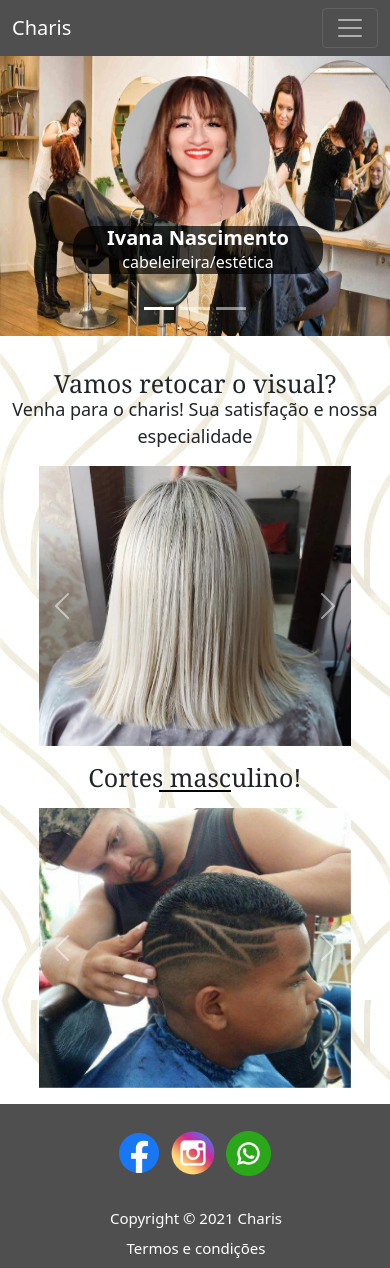
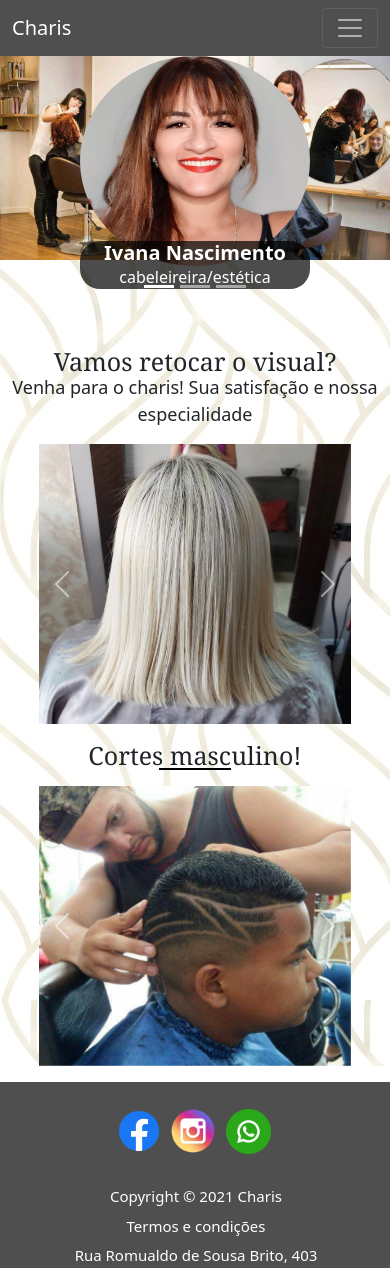
Before and after one commit to LeonardoAndrad3/ProjectCharis, a PHP site: page / in a window 390 px wide. Shown: the top 1268 px of the page. Run offline with PHP 8.4, Linux system fonts and the light colour scheme; some libraries are stand-ins or nearby versions.

Commit message:
Fiz alterações no carousel da página principal, deixando ele responsivo e elegante para clientes desktop. Também criei o ivana blog, para frente, construir algo para os clientes visualizar os serviços realizados.

```diff
--- a/web/css/app.css
+++ b/web/css/app.css
@@ -27,15 +27,16 @@
 }
 
 /* Inicio parte principal */
-.button{
+/* .button{
     display: flex;
-    /* border: red solid 1px; */
+    border: red solid 1px;
     justify-content: right;
     position: relative;
     top: 40px;
     margin-right: 1em;
 
-}
+} */
+
 .contente{
     margin: 0 auto;
     width: 100%;
@@ -87,16 +88,14 @@
     height: 300px;
 }
 .carouselCharisFirst{
+    margin: 8em auto;
     position: relative;
-    top: -260px;
-    margin-left: 4em;
-    margin: auto;
-    width: 150px;
-    height: 0px;
+    display: block;
+    width: 230px;
 }
 .carouselCharisFirst img{
     width: 80px;
-    height: 150px;
+    height: 210px;
     border-radius: 50%;
 }
 .carouselTopSecond{
@@ -104,10 +103,10 @@
 }
 .carouselTopSecond h5{
     position: relative;
-    left: -47px;
+    top: -25px;
     text-align: center;
-    margin: auto;
-    width: 250px;
+    margin: 0;
+    width: auto;
     color: rgb(255, 255, 255);
     font-weight: 900;
     background-color: rgba(0, 0, 0, 0.7);
@@ -115,15 +114,21 @@
 }
 .carouselTopSecond p{
     position: relative;
-    left: -47px;
+    top: -25px;
     text-align: center;
-    width: 250px;
-    margin: auto;
+    width: auto;
+    margin: 0;
     color: rgb(255, 255, 255);
     background-color: rgba(0, 0, 0, 0.7);
     border-radius: 0px 0px 20px 20px;
 }
-.d-block{
+.perfil{
+    height: auto;
+}
+.fundoPerfil{
+    position: absolute;
+}
+.fotoServico{
     width: 200px;
     height: 280px;
 }
@@ -134,11 +139,21 @@
     width: 70%;
     height: 600px;
     margin: 8px auto;
-    border: 1px solid red;
+    /* border: 1px solid red; */
 }
 
 .agendamento h1{
     text-align: center;
+}
+
+/* blog */
+
+.blog{
+    /* border: red solid 1px; */
+    text-align: center;
+    margin-top: 1em;
+    margin-inline: 15%;
+    height: 650px
 }
 
 /* Rodapé */
@@ -223,12 +238,20 @@ footer{
     100%{top: -5px; transform: rotate(0deg);}
 }
 
-@media(max-width: 700px){
+@media(max-width: 1000px){
     .title1{
         margin-top: 20px;
     }
+
+    /* carrousel */
+
     .carouselCharisFirst{
         margin: auto;
+    }
+    .carouselCharisFirst{
+        margin: auto;
+        display: block;
+        width: 230px;
     }
 }
 @media(max-width: 450px){
--- a/web/pags/agendamento.php
+++ b/web/pags/agendamento.php
@@ -26,6 +26,9 @@
                 </li>
                 <li class="nav-item">
                   <a class="nav-link" href="?pagina=agendamento">Agendamento</a>
+                </li>
+                <li class="nav-item">
+                  <a class="nav-link" href="?pagina=blog">Blog</a>
                 </li>
                 <li class="nav-item">
                    <button type="button" onclick="window.location.href='?pagina=login'" class="btn btn-secondary">Login</button>
--- a/web/pags/inicio.php
+++ b/web/pags/inicio.php
@@ -29,6 +29,9 @@
                   <a class="nav-link" href="?pagina=agendamento">Agendamento</a>
                 </li>
                 <li class="nav-item">
+                  <a class="nav-link" href="?pagina=blog">Blog</a>
+                </li>
+                <li class="nav-item">
                    <button type="button" onclick="window.location.href='?pagina=login'" class="btn btn-secondary">Login</button>
                 </li>
               </ul>
@@ -43,24 +46,24 @@
             <button type="button" data-bs-target="#carouselExampleCaptions2" data-bs-slide-to="2" aria-label="Slide 3"></button>
           </div>
           <div class="carousel-inner">
-            <div class="carousel-item active">
-              <img src="icon/cabeleireiro.jpg" class="d-block w-100" alt="...">
+            <div class="carousel-item perfil active">
+              <img src="icon/cabeleireiro.jpg" class="d-block fundoPerfil w-100" alt="...">
               <div class="carouselCharisFirst">
                 <img src="icon/ivana.jpg" class="d-block w-100" alt="...">
                 <h5>Ivana Nascimento</h5>
                 <p>cabeleireira/estética</p>
               </div>
             </div>
-            <div class="carousel-item textCarouselTop">
-              <img src="icon/images.jpg" class="d-block w-100" alt="...">
+            <div class="carousel-item perfil textCarouselTop">
+              <img src="icon/images.jpg" class="d-block fundoPerfil w-100" alt="...">
               <div class="carouselCharisFirst">
                 <img src="icon/mari.jpg" class="d-block w-100" alt="...">
                 <h5>Mariana Andrade</h5>
                 <p>Manicure</p>
               </div>
             </div>
-            <div class="carousel-item">
-              <img src="icon/papervitor.jpg" class="d-block w-100" alt="...">
+            <div class="carousel-item perfil ">
+              <img src="icon/papervitor.jpg" class="d-block fundoPerfil w-100" alt="...">
               <div class="carouselCharisFirst">
                 <img src="icon/victor.jpg" class="d-block w-100" alt="...">
                   <h5>Victor Nascimento</h5>
@@ -81,10 +84,10 @@
               <div id="carouselExampleIndicators" class="carousel slide carouselCharis" data-bs-interval="false">
                   <div class="carousel-inner">
                   <div class="carousel-item active">
-                      <img src="icon/f1.jpg" class="d-block w-100" alt="...">
+                      <img src="icon/f1.jpg" class="d-block fotoServico w-100" alt="...">
                   </div>
                   <div class="carousel-item">
-                      <img src="icon/f2.jpg" class="d-block w-100" alt="...">
+                      <img src="icon/f2.jpg" class="d-block fotoServico w-100" alt="...">
                   </div>
                   </div>
                   <button class="carousel-control-prev" type="button" data-bs-target="#carouselExampleIndicators" data-bs-slide="prev">
@@ -105,10 +108,10 @@
             <div id="carouselExampleIndicators2" class="carousel slide carouselCharis" data-bs-interval="false">
                 <div class="carousel-inner">
                 <div class="carousel-item active">
-                    <img src="icon/m1.jpg" class="d-block w-100" alt="...">
+                    <img src="icon/m1.jpg" class="d-block fotoServico w-100" alt="...">
                 </div>
                 <div class="carousel-item">
-                    <img src="icon/m2.jpg" class="d-block w-100" alt="...">
+                    <img src="icon/m2.jpg" class="d-block fotoServico w-100" alt="...">
                 </div>
                 </div>
                 <button class="carousel-control-prev" type="button" data-bs-target="#carouselExampleIndicators2" data-bs-slide="prev">
--- a/web/pags/login.php
+++ b/web/pags/login.php
@@ -26,6 +26,12 @@
                 </li>
                 <li class="nav-item">
                   <a class="nav-link" href="?pagina=agendamento">Agendamento</a>
+                </li>
+                <li class="nav-item">
+                  <a class="nav-link" href="?pagina=blog">Blog</a>
+                </li>
+                <li class="nav-item">
+                   <button type="button" onclick="window.location.href='?pagina=login'" class="btn btn-secondary">Login</button>
                 </li>
               </ul>
             </div>
```
